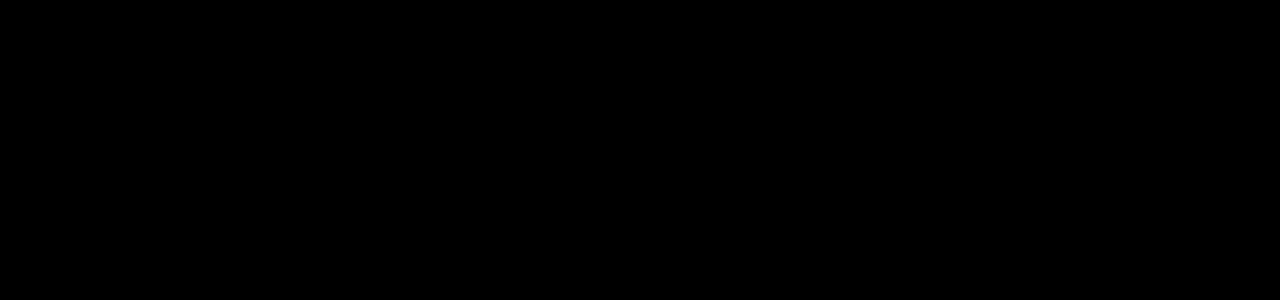
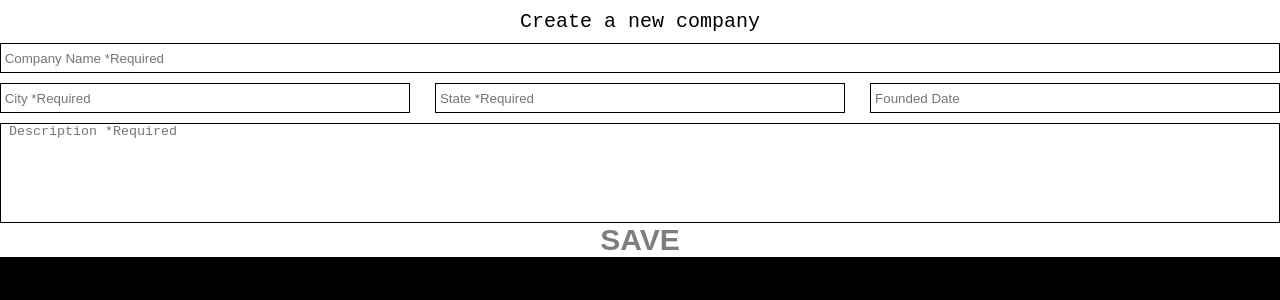
Before and after one commit to techstars/full-stack-challenge, a React (Create React App) app in the folder client/: page /company/add in a window 1280 px wide. Shown: the top 300 px of the page. Built offline with nearby package versions, Linux system fonts and the light colour scheme.

Commit message:
Client - Multiple: Styling, Bug fixes, Schema fix, Company views

```diff
--- a/client/package.json
+++ b/client/package.json
@@ -7,8 +7,10 @@
     "@testing-library/react": "^11.1.0",
     "@testing-library/user-event": "^12.1.10",
     "axios": "^0.21.1",
+    "clsx": "^1.1.1",
     "react": "^17.0.1",
     "react-dom": "^17.0.1",
+    "react-modal": "^3.12.1",
     "react-router-dom": "^5.2.0",
     "react-scripts": "4.0.3",
     "web-vitals": "^1.0.1"
--- a/client/src/App.js
+++ b/client/src/App.js
@@ -1,5 +1,7 @@
 import { Switch, Route, useLocation, Redirect } from 'react-router-dom';
 import Dashboard from './pages/Dashboard';
+import CompanyCreate from './pages/CompanyCreate';
+import CompanyView from './pages/CompanyView';
 import './App.css';
 
 const routes = [
@@ -12,6 +14,21 @@
     path: "/dashboard",
     exact: true,
     view: Dashboard
+  },
+  {
+    path: "/company/add",
+    exact: true,
+    view: CompanyCreate
+  },
+  {
+    path: "/company/:id",
+    exact: true,
+    view: CompanyView
+  },
+  {
+    path: "/company/:id",
+    exact: true,
+    view: null
   }
 ];
 
--- /dev/null
+++ b/client/src/pages/CompanyCreate/index.css
@@ -0,0 +1,60 @@
+.company-create-container {
+  display: flex;
+  flex-direction: column;
+}
+
+.company-create-input {
+  background-color: #FFFFFF;
+}
+
+.form-container {
+  display: flex;
+  flex-direction: column;
+  height: 100%;
+  width: 100%;
+  justify-content: space-evenly;
+  align-items: center;
+  background-color: #FFFFFF;
+}
+
+.heading {
+  font-family: monospace;
+  background-color: #FFFFFF;
+  font-size: 20px;
+  margin: 10px;
+}
+
+.input-name {
+  width: 100%;
+  background-color: #FFFFFF;
+  border: 1px #000000 solid;
+  height: 30px;
+}
+
+.input-group-container {
+  width: 100%;
+  justify-content: space-between;
+  display: flex;
+  flex-direction: row;
+  margin: 10px;
+  background-color: #FFFFFF;
+}
+
+.input-group-item {
+  width: 32%;
+  background-color: #FFFFFF;
+  border: 1px #000000 solid;
+  height: 30px;
+}
+
+.input-description {
+  resize: none;
+  width: 100%;
+  background-color: #FFFFFF;
+  border: 1px #000000 solid;
+  height: 100px;
+}
+
+.input-error {
+  border: 3px red solid;
+}
--- /dev/null
+++ b/client/src/pages/CompanyCreate/index.js
@@ -0,0 +1,110 @@
+import React, { useState } from 'react';
+import clsx from 'clsx';
+import Api from '../../apis';
+import './index.css';
+
+const CompanyCreate = ({onClose, formModelData, update = false}) => {
+  const apis = new Api();
+  console.log(formModelData, update);
+  const formModel = update ? {
+    name: formModelData.name,
+    city: formModelData.city,
+    state: formModelData.state,
+    description: formModelData.description,
+    founded: formModelData.founded.split('T')[0]
+  }:{
+    name: '',
+    city: '',
+    state: '',
+    founded: '',
+    description: ''
+  };
+
+  const [formData, setFormData] = useState(formModel);
+  const [errors, setErrors] = useState(formModel);
+  const [isSaving, setSaving] = useState(false);
+
+  const setFormValue = (e) => {
+    const fd = {...formData};
+    fd[e.target.name] = e.target.value;
+    setFormData(fd);
+  }
+
+  const createNewCompany = async () => {
+    if(formData.name && formData.city && formData.state && formData.description) {
+      setSaving(true);
+      update ?
+      await apis.updateCompanyById(formModelData.id, {
+        name: formData.name,
+        city: formData.city,
+        state: formData.state,
+        description: formData.description,
+        founded: formData.founded
+      })
+      : await apis.createCompany({
+        name: formData.name,
+        city: formData.city,
+        state: formData.state,
+        description: formData.description,
+        founded: formData.founded ? formData.founded: null
+      });
+      setSaving(false);
+      onClose && onClose();
+    }
+    else {
+      setErrors({
+        name: !formData.name,
+        city: !formData.city,
+        state: !formData.state,
+        description: !formData.description
+      })
+    }
+  }
+
+  return (
+    <div className="form-container">
+      <span className="heading">Create a new company</span>
+      <input
+        className={clsx({["input-name"]: true, ["input-error"]: errors.name && !update})}
+        name="name"
+        onChange={setFormValue}
+        value={formData.name}
+        placeholder=" Company Name *Required"
+      />
+      <div className="input-group-container">
+        <input
+          className={clsx({["input-group-item"]: true, ["input-error"]: errors.city && !update})}
+          name="city"
+          onChange={setFormValue}
+          value={formData.city}
+          placeholder=" City *Required"
+        />
+        <input
+          className={clsx({["input-group-item"]: true, ["input-error"]: errors.state && !update})}
+          name="state"
+          onChange={setFormValue}
+          value={formData.state}
+          placeholder=" State *Required"
+        />
+        <input
+          className="input-group-item"
+          name="founded"
+          onChange={setFormValue}
+          value={formData.founded}
+          onFocus={e => e.currentTarget.type = 'Date'}
+          placeholder=" Founded Date"
+        />
+      </div>
+      <textarea
+        className={clsx({["input-description"]: true, ["input-error"]: errors.description && !update})}
+        name="description"
+        onChange={setFormValue}
+        value={formData.description}
+        placeholder=" Description *Required"
+      />
+      <div className='save-button' onClick={createNewCompany}>{isSaving? "SAVING": "SAVE"}</div>
+    </div>
+  );
+}
+
+export default CompanyCreate;
--- /dev/null
+++ b/client/src/pages/CompanyView/index.css
@@ -0,0 +1,37 @@
+.company-container {
+  font-family: Arial, Helvetica, sans-serif;
+  display: flex;
+  flex-direction: column;
+  align-items: center;
+  justify-content: space-evenly;
+  color: white;
+  height: 30vh;
+}
+
+.company-heading {
+  color: white;
+  font-size: 30px;
+}
+
+.company-info-container {
+  color: white;
+  display: flex;
+  flex-direction: row;
+  width: 30%;
+}
+
+.op-button {
+  display: inline-flex;
+  color: white;
+  opacity: 0.5;
+  font-family: Arial, Helvetica, sans-serif;
+  font-size: 20px;
+  font-weight: 900;
+  justify-content: center;
+  align-items: center;
+}
+
+.op-button:hover {
+  opacity: 1;
+  cursor: pointer;
+}
--- /dev/null
+++ b/client/src/pages/CompanyView/index.js
@@ -0,0 +1,73 @@
+import React, { useEffect, useState } from 'react';
+import { useHistory } from 'react-router-dom';
+import Api from '../../apis';
+import CompanyCreate from '../CompanyCreate';
+import Modal from 'react-modal';
+import './index.css';
+
+const CompanyView = ({match}) => {
+  const api = new Api();
+  const history = useHistory();
+  const [modalIsOpen, setModalOpen] = useState(false);
+  const [company, setCompany] = useState();
+  const { id } = match.params;
+
+  Modal.setAppElement('#root');
+
+  const _init = () => {
+    api.getCompanyById(id).then((company) => {
+      setCompany(company[0]);
+    });
+  }
+
+  useEffect(() => {
+    _init();
+  }, [id]);
+
+  const redirect = (path) => {
+    history.push(path);
+  }
+
+  const onDelete = async () => {
+    await api.deleteCompanyById(id);
+    redirect('/dashboard');
+  }
+
+  const onClose = () => {
+    setModalOpen(false);
+    _init();
+  }
+
+  return (
+    <>
+      <Modal
+        isOpen={modalIsOpen}
+        onRequestClose={() => setModalOpen(false)}
+        contentLabel="Example Modal"
+        style={{
+          content: {
+            height: '50%',
+            width: '70%',
+            position: 'absolute',
+            margin: 'auto'
+          }
+        }}
+      >
+        <CompanyCreate update={true} formModelData={company} onClose={onClose}/>
+      </Modal>
+      {company && (<div className="company-container">
+        <div className="company-heading">{company.name}</div>
+        <div className="company-info-container">
+          <div>{company.founded.split('T')[0]}</div>
+          <div>{company.city}, {company.state}</div>
+          <div>|</div>
+          <div className="op-button" onClick={() => setModalOpen(true)}>Edit</div>
+          <div className="op-button" onClick={onDelete}>Delete</div>
+        </div>
+        <div>{company.description}</div>
+      </div>)}
+    </>
+  );
+}
+
+export default CompanyView;
--- a/client/src/pages/Dashboard/index.css
+++ b/client/src/pages/Dashboard/index.css
@@ -17,3 +17,29 @@
   opacity: 1;
   cursor: pointer;
 }
+
+.company-info-container {
+  display: flex;
+  flex-direction: row;
+  justify-content: space-evenly;
+  align-items: center;
+  width: 20%;
+}
+
+.save-button {
+  display: flex;
+  color: black;
+  background-color: white;
+  opacity: 0.5;
+  font-family: Arial, Helvetica, sans-serif;
+  font-size: 30px;
+  font-weight: 900;
+  float: right;
+  justify-content: center;
+  align-items: center;
+}
+
+.save-button:hover {
+  opacity: 1;
+  cursor: pointer;
+}
--- a/client/src/pages/Dashboard/index.js
+++ b/client/src/pages/Dashboard/index.js
@@ -1,18 +1,15 @@
 import React, { useEffect, useState } from 'react';
-import { useHistory } from 'react-router-dom';
 import Api from '../../apis';
 import CompanyItem from '../../components/CompanyItem';
 import CompanySelector from '../../components/CompanySelector';
+import CompanyCreate from '../CompanyCreate';
+import Modal from 'react-modal';
 import './index.css';
 
 const Dashboard = () => {
   const api = new Api();
-  const history = useHistory();
   const [companies, setCompanies] = useState([]);
-
-  const redirect = (path) => {
-    history.push(path);
-  };
+  const [modalIsOpen, setModalOpen] = useState(false);
 
   const _init = () => (async () => {
     const companies = await api.getAllCompanies();
@@ -21,21 +18,42 @@
 
   useEffect(() => {
     _init();
-  });
+  }, []);
+
+  Modal.setAppElement('#root');
+
+  const onClose = () => {
+    setModalOpen(false);
+    _init();
+  }
 
   return (
     <>
+      <Modal
+        isOpen={modalIsOpen}
+        onRequestClose={() => setModalOpen(false)}
+        style={{
+          content: {
+            height: '50%',
+            width: '70%',
+            position: 'absolute',
+            margin: 'auto'
+          }
+        }}
+      >
+        <CompanyCreate onClose={onClose}/>
+      </Modal>
       <CompanySelector>
-        {companies.map(data => {
+        {companies && companies.map(data => {
           return <CompanyItem
             name={data.name}
-            location={data.location}
+            location={`${data.city}, ${data.state}`}
             description={data.description}
             id={data.id}
           />
         })}
       </CompanySelector>
-      <div className="add-button" onClick={() => redirect('/company/add')}>
+      <div className="add-button" onClick={() => setModalOpen(true)}>
         Add Company
       </div>
     </>
```
Also changed, not shown: 1 other file (tests, documents, lock files or other folders).
